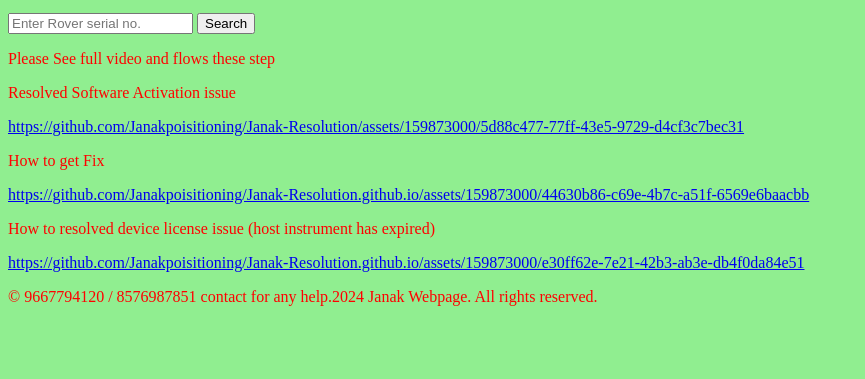
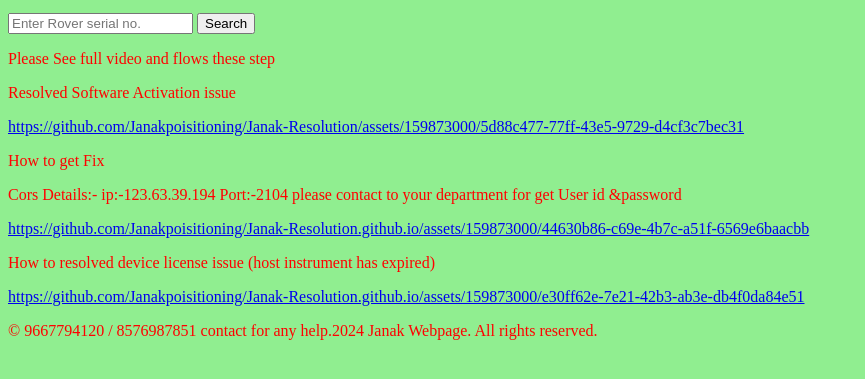
Before and after one commit to Janakpoisitioning/09-10-2024.github.io, a plain HTML site: page index.html in a window 1280 px wide. Shown: the part 101-480 px from the top of the page, without its empty margins (0-865 px from the left). Drawn offline with Linux system fonts and the light colour scheme.

Commit message:
Update index.html

```diff
--- a/index.html
+++ b/index.html
@@ -465,6 +465,10 @@
 <a href="https://github.com/Janakpoisitioning/Janak-Resolution/assets/159873000/5d88c477-77ff-43e5-9729-d4cf3c7bec31" target="_blank">https://github.com/Janakpoisitioning/Janak-Resolution/assets/159873000/5d88c477-77ff-43e5-9729-d4cf3c7bec31</a>
 
   <p>How to get Fix</p>
+  <p>Cors Details:-
+  ip:-123.63.39.194
+  Port:-2104
+  please contact to your department for get User id &password</p>
   <a href="https://github.com/Janakpoisitioning/Janak-Resolution.github.io/assets/159873000/44630b86-c69e-4b7c-a51f-6569e6baacbb" target="_blank">https://github.com/Janakpoisitioning/Janak-Resolution.github.io/assets/159873000/44630b86-c69e-4b7c-a51f-6569e6baacbb</a>
 
    <p>How to resolved device license issue
```
